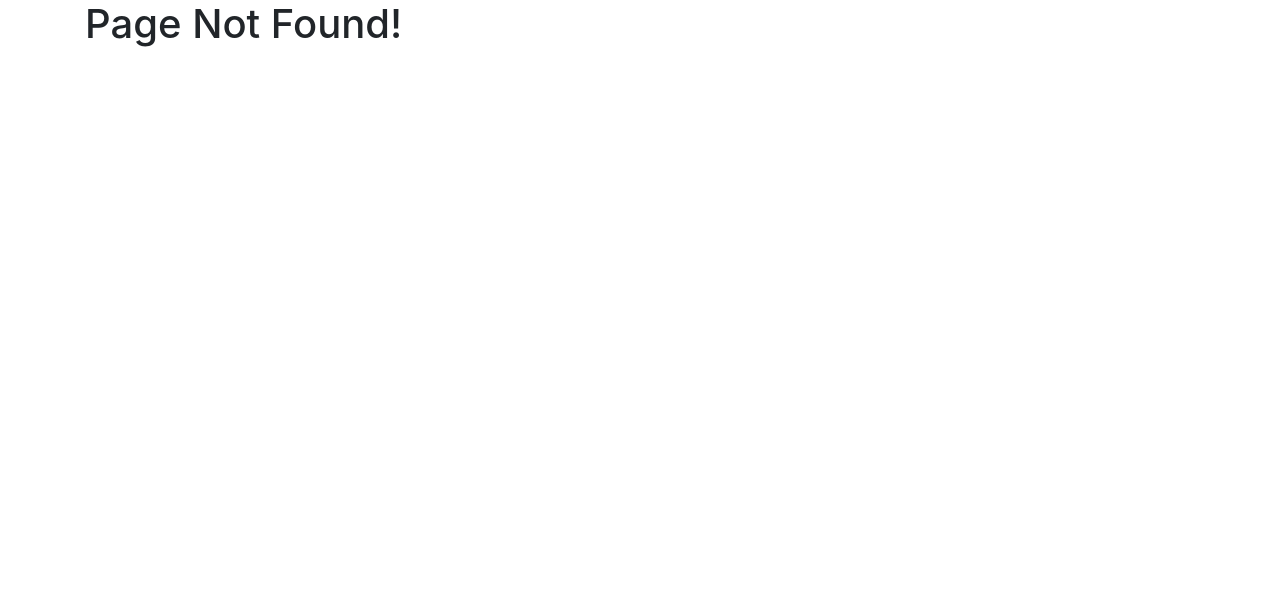
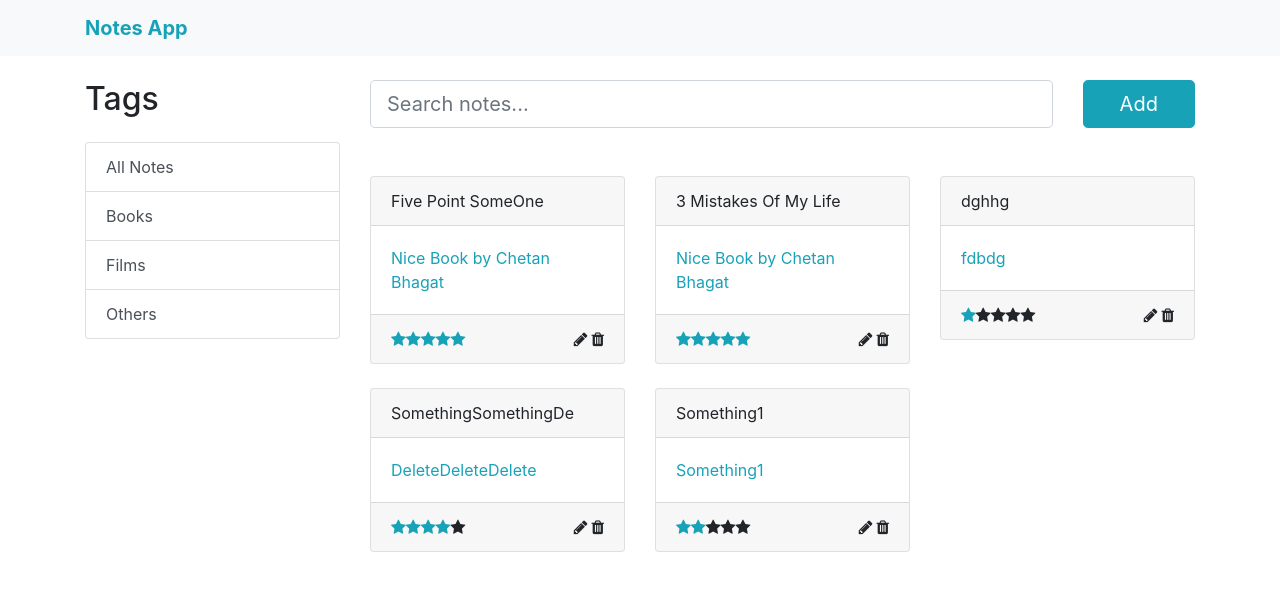
Before and after one commit to abhimkdm/NotesApp, an Angular app: page /dashboard/1/notes in a window 1280 px wide. Before the commit this address had no page. Shown: the top 590 px of the page. Built offline with nearby package versions, Linux system fonts and the light colour scheme; data requests are answered from the project's data file.

Commit message:
Child Rounting with ActivatedRoute

```diff
--- a/src/app/main/dashboard/dashboard.component.html
+++ b/src/app/main/dashboard/dashboard.component.html
@@ -5,7 +5,7 @@
       <note-tags></note-tags>
     </div>
     <div class="col-sm-9">
-      <note-notes></note-notes>
+      <router-outlet></router-outlet>
     </div>
   </div>
 </div>
--- a/src/app/main/login/login.component.ts
+++ b/src/app/main/login/login.component.ts
@@ -1,40 +1,37 @@
 import { Component, OnInit } from "@angular/core";
 import { loginmodel } from "../models/login.model";
 import { Router } from "@angular/router";
-import { UsersService } from '../services/users.service';
+import { UsersService } from "../services/users.service";
 
 @Component({
   selector: "note-login",
   templateUrl: "./login.component.html",
   styleUrls: ["./login.component.css"],
 })
-
 export class LoginComponent {
   _login: loginmodel = new loginmodel();
   _loginUI: loginmodel = new loginmodel();
-  public userList : loginmodel[];
+  public userList: loginmodel[];
 
-  constructor(private _usersService : UsersService, private route: Router) {
+  constructor(private _usersService: UsersService, private route: Router) {
     this._login = {
       id: 1,
       email: "vinoda@gmail.com",
       password: "manage",
       name: "Vinoda",
     };
-    this._usersService.get().subscribe(data => this.loadUserData(data));
+    this._usersService.get().subscribe((data) => this.loadUserData(data));
   }
 
-  loadUserData(data : loginmodel[]) {
+  loadUserData(data: loginmodel[]) {
     this.userList = data;
-
   }
 
   login(data: loginmodel) {
     this.userList.forEach((element) => {
       if (element.email == data.email && element.password == data.password) {
-        this.route.navigateByUrl("/dashboard");
-      };
+        this.route.navigateByUrl("/dashboard/0/notes");
+      }
     });
   }
-
 }
--- a/src/app/main/notes/notes.component.ts
+++ b/src/app/main/notes/notes.component.ts
@@ -3,14 +3,13 @@ import { NotesService } from "../services/notes.service";
 import { Inotes } from "../models/Inotes.interface";
 import { notes } from "../models/notes.model";
 import { ToastrService } from "ngx-toastr";
-import { element } from "@angular/core/src/render3/instructions";
+import { ActivatedRoute } from "@angular/router";
 
 @Component({
   selector: "note-notes",
   templateUrl: "./notes.component.html",
   styleUrls: ["./notes.component.css"],
 })
-
 export class NotesComponent implements OnInit {
   public notesList: Inotes[];
   public notes: notes = new notes();
@@ -22,20 +21,28 @@ export class NotesComponent implements OnInit {
   public delete: string = "DELETE";
   public isUpdate: boolean = false;
 
-  constructor(private ns: NotesService, private toastrService: ToastrService) { }
+  constructor(
+    private ns: NotesService,
+    private toastrService: ToastrService,
+    private activatedRouted: ActivatedRoute
+  ) {}
 
   ngOnInit() {
     this.ns.getNotes().subscribe((data) => this.bind(data));
+    //ToDo 01: Fiter the notes based on tagid. if tagid=0 then we should show all the notes.
+    //ToDo 02: Avoid Page Referesh after selecting the Tags.
+    console.log(this.activatedRouted.snapshot.parent.paramMap.get("tagid"));
   }
 
   bind(data: Inotes[]) {
     this.notesList = data;
   }
 
+  /** CRUD OPERATIONS */
   /**
-       * Add new notes
-       * @param data
-       */
+   * Add new notes
+   * @param data
+   */
   addNotes(data: Inotes) {
     data.ratings = parseInt(data.ratings.toString());
     data.tagId = parseInt(data.tagId.toString());
@@ -49,7 +56,9 @@ export class NotesComponent implements OnInit {
   updateNotes(data: Inotes) {
     data.ratings = parseInt(data.ratings.toString());
     data.tagId = parseInt(data.tagId.toString());
-    this.ns.putNotes(data).subscribe((data) => this.notesRefresh(data, "UPDATE"));
+    this.ns
+      .putNotes(data)
+      .subscribe((data) => this.notesRefresh(data, "UPDATE"));
   }
 
   /**
@@ -70,9 +79,8 @@ export class NotesComponent implements OnInit {
    * @param id
    */
   getNote(id: any) {
-    this.notesList.filter(item => {
-      if (item.id == id)
-        this.notes = item;
+    this.notesList.filter((item) => {
+      if (item.id == id) this.notes = item;
     });
     this.isUpdate = true;
   }
@@ -89,7 +97,9 @@ export class NotesComponent implements OnInit {
       this.clearForm();
     } else if (operation == this.update) {
       this.toastrService.success("Notes Has Been Updated.", "Success");
-      this.notesList[this.notesList.findIndex(item => item.id == data.id)] = data
+      this.notesList[
+        this.notesList.findIndex((item) => item.id == data.id)
+      ] = data;
       this.clearForm();
     } else {
       this.toastrService.warning("Notes Has Been Deleted.", "Success");
@@ -108,5 +118,4 @@ export class NotesComponent implements OnInit {
     this.notes = new notes();
     this.isUpdate = false;
   }
-
 }
--- a/src/app/main/tags/tags.component.html
+++ b/src/app/main/tags/tags.component.html
@@ -1,5 +1,12 @@
 <h2 class="mb-4">Tags</h2>
 <div class="list-group">
-  <a href="#" class="list-group-item list-group-item-action"
-   *ngFor='let tag of tagList'>{{tag.tagname}}</a>
+  <a href="/dashboard/0/notes" class="list-group-item list-group-item-action"
+    >All Notes</a
+  >
+  <a
+    href="/dashboard/{{ tag.id }}/notes"
+    class="list-group-item list-group-item-action"
+    *ngFor="let tag of tagList"
+    >{{ tag.tagname }}</a
+  >
 </div>
```
Also changed, not shown: src/app/app.module.ts (+10 -1 lines), src/app/main/dashboard/dashboard.component.ts (+8 -7 lines).
